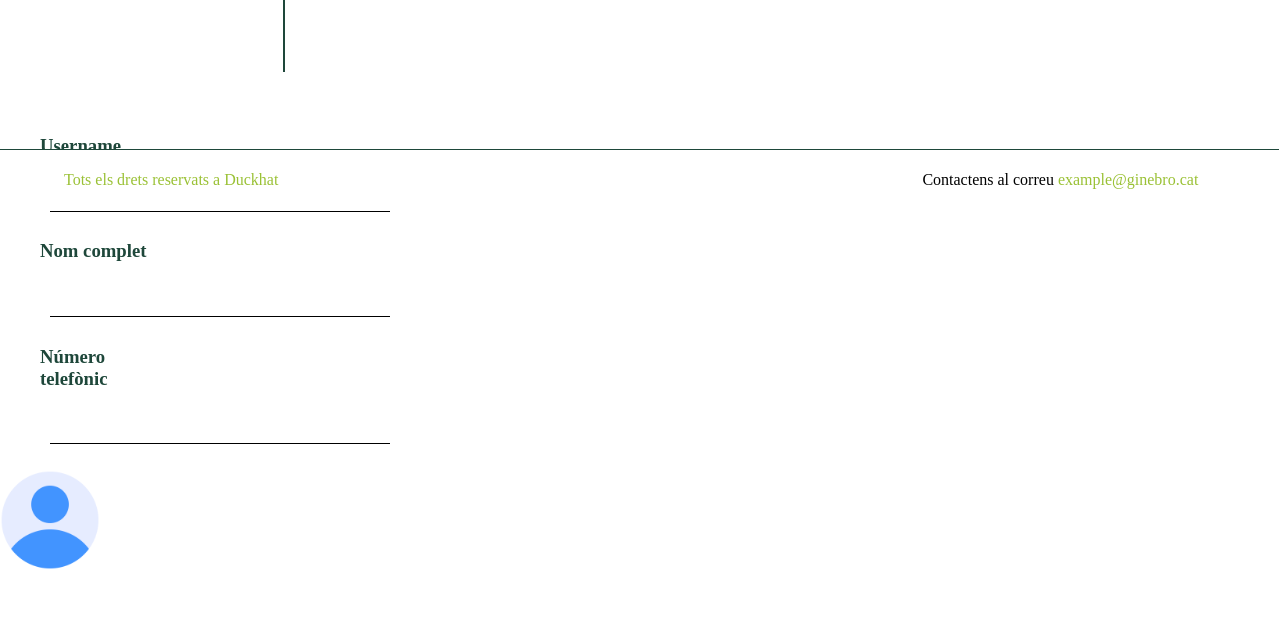
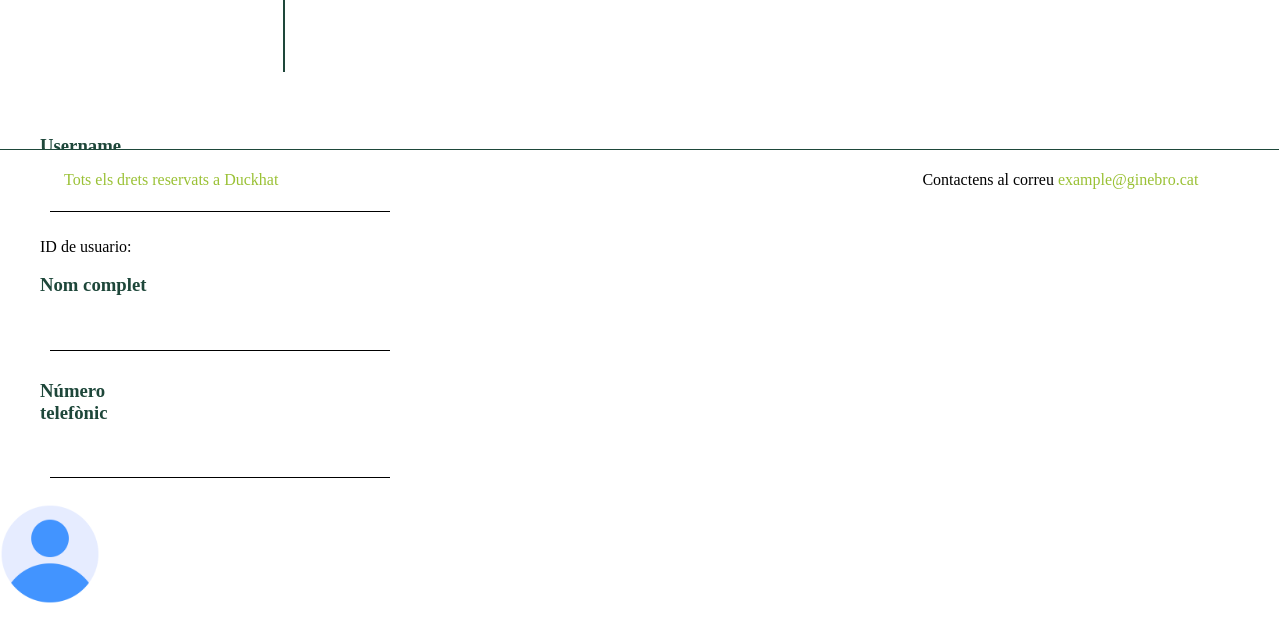
Before and after one commit to DuckHats/eduQuack, a PHP site: page /perfil.php in a window 1280 px wide. Shown: the part 590-1209 px from the top of the page. Run offline with PHP 8.4, Linux system fonts and the light colour scheme; the visitor is signed in with stand-in values (Sample User, id 1); data that the repository does not hold is empty.

Commit message:
user id p

```diff
--- a/Duckhat/news.html
+++ b/Duckhat/news.html
@@ -59,6 +59,7 @@
     <main>
         <!-- Contenedor para mostrar las noticias dinámicamente -->
         <div id="noticias-container"></div>
+        <p>ID de usuario: <span id="userId"></span></p>
     </main>
     <!-- Pie de página -->
     <footer>
--- a/Duckhat/perfil.php
+++ b/Duckhat/perfil.php
@@ -63,6 +63,7 @@ $user_id = $_SESSION['user_id'];
                 <li>
                     <h3>Username</h3>
                     <input type="text" value="<?php echo $username; ?>">
+                    <p>ID de usuario: <span id="userId"></span></p>
                 </li>
                 <li>
                     <h3>Nom complet</h3>
```
